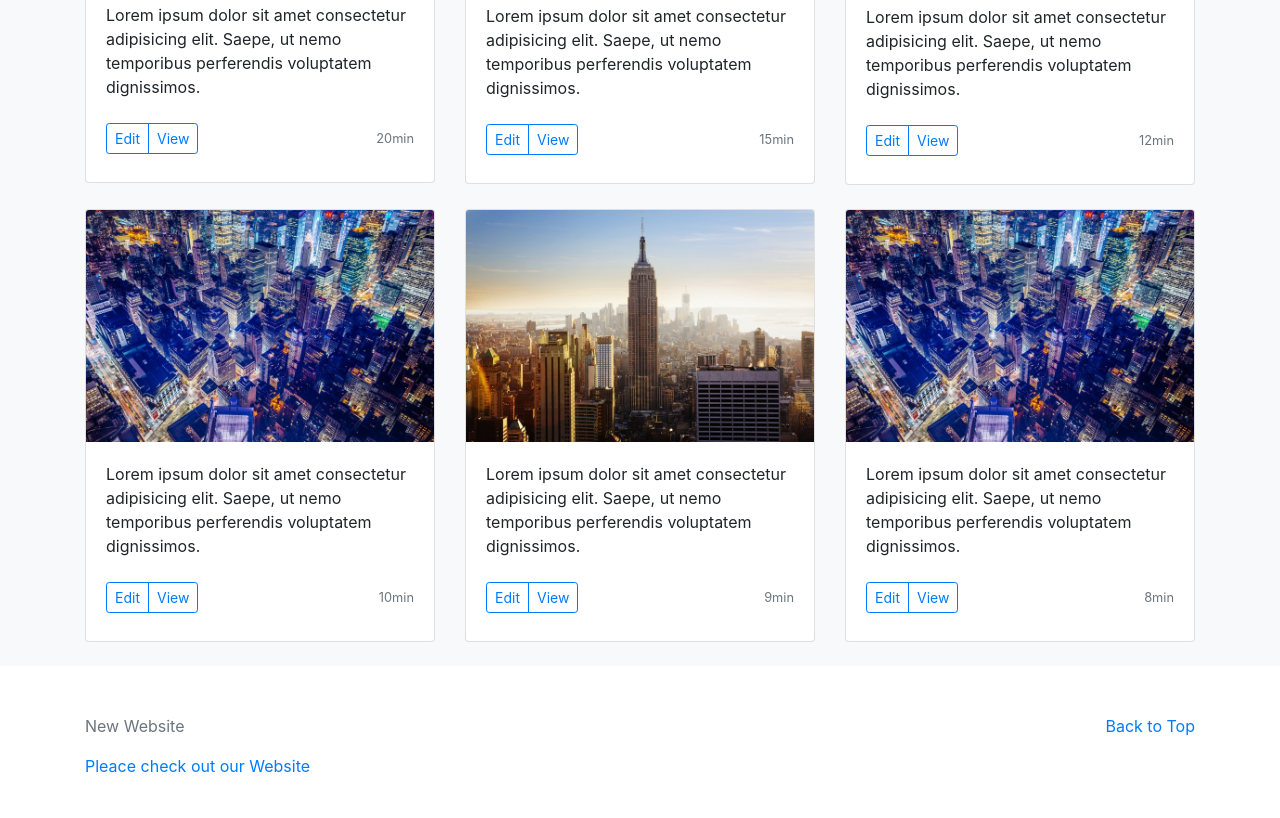
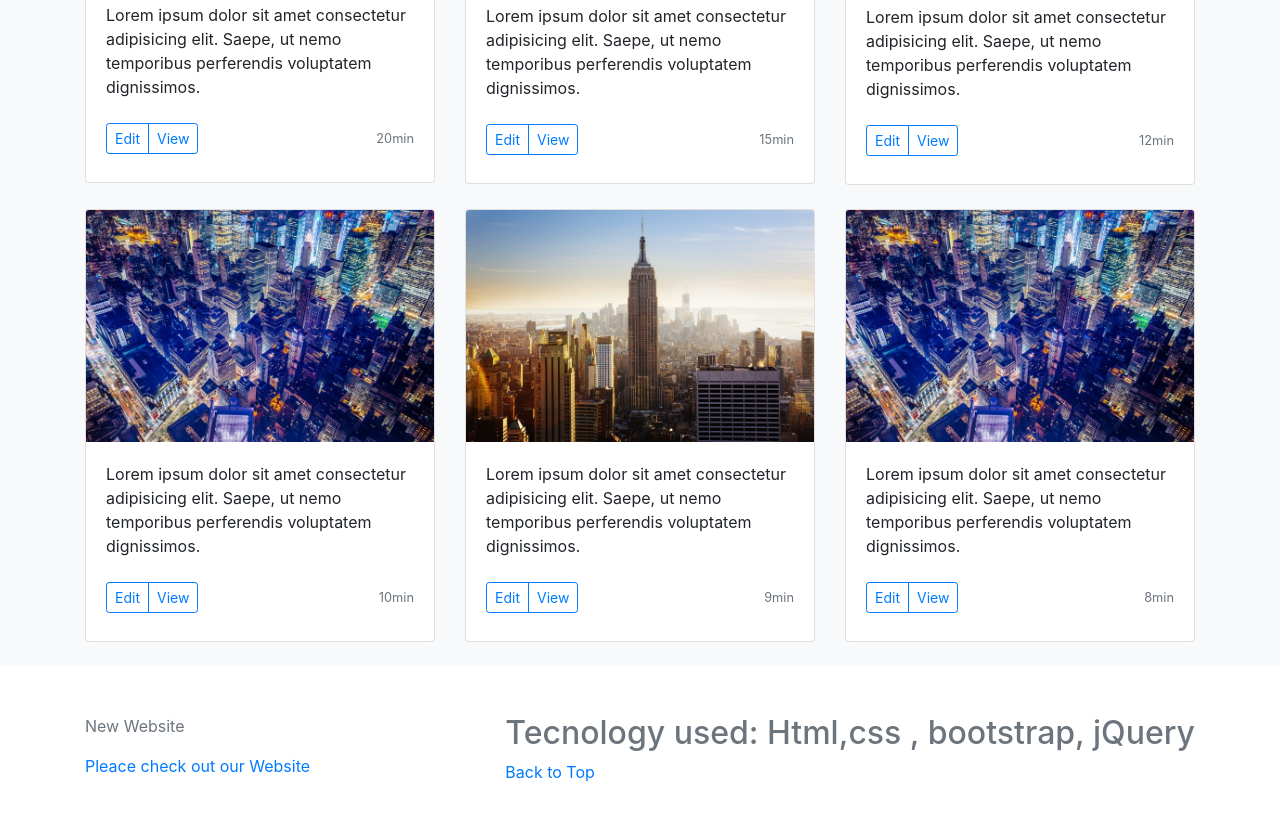
Before and after one commit to sohel2222/simple, a plain HTML site: page index.html in a window 1280 px wide. Shown: the part 628-1446 px from the top of the page. Drawn offline with nearby package versions, Linux system fonts and the light colour scheme.

Commit message:
Update index.html

```diff
--- a/index.html
+++ b/index.html
@@ -176,6 +176,7 @@
       <footer class="text-muted">
         <div class="container py-5">
           <div class="float-right">
+            <h2> Tecnology used: Html,css , bootstrap, jQuery</h2>
             <a href="#">Back to Top</a>
           </div>
           <p>New Website</p>
```
